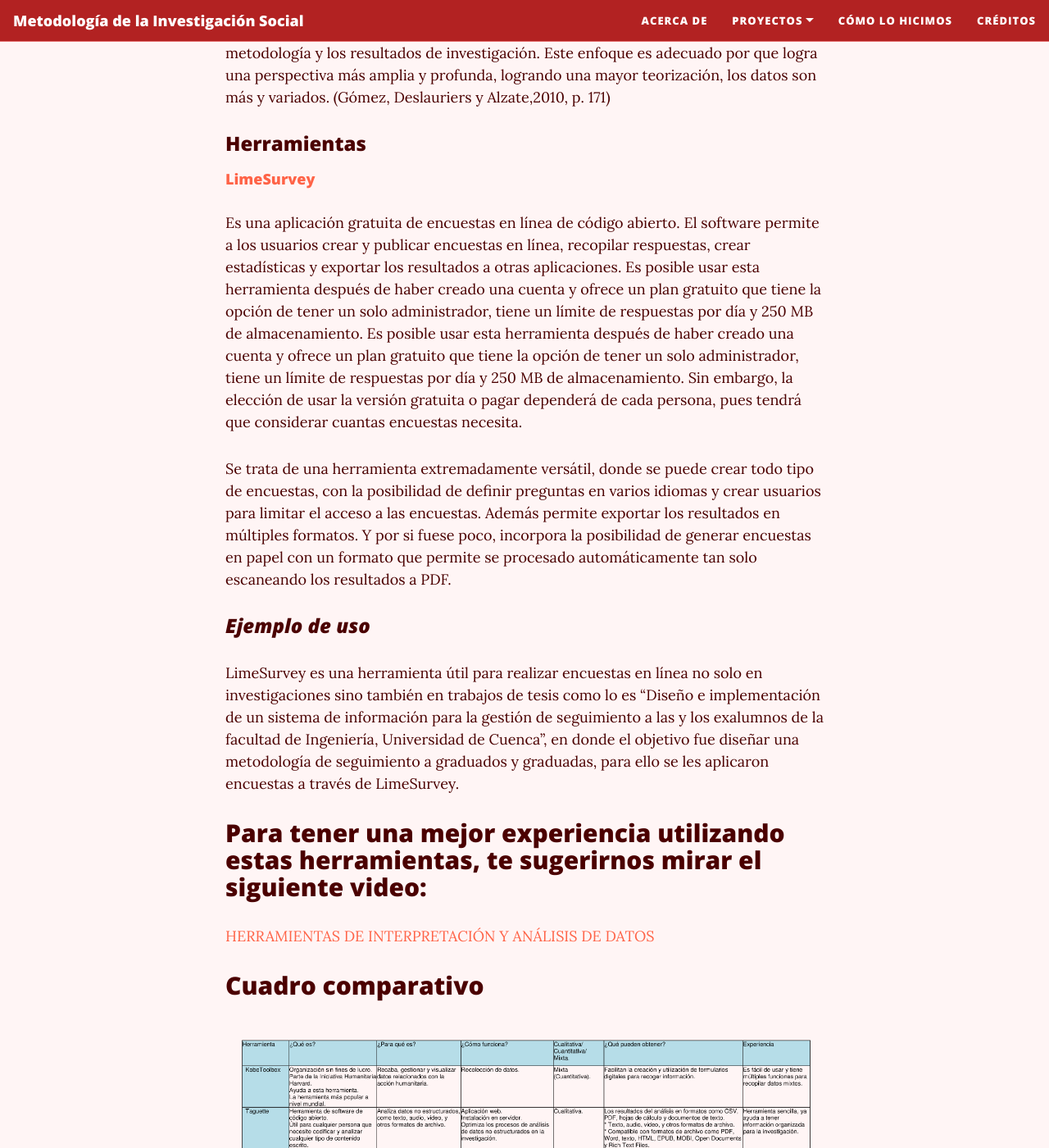
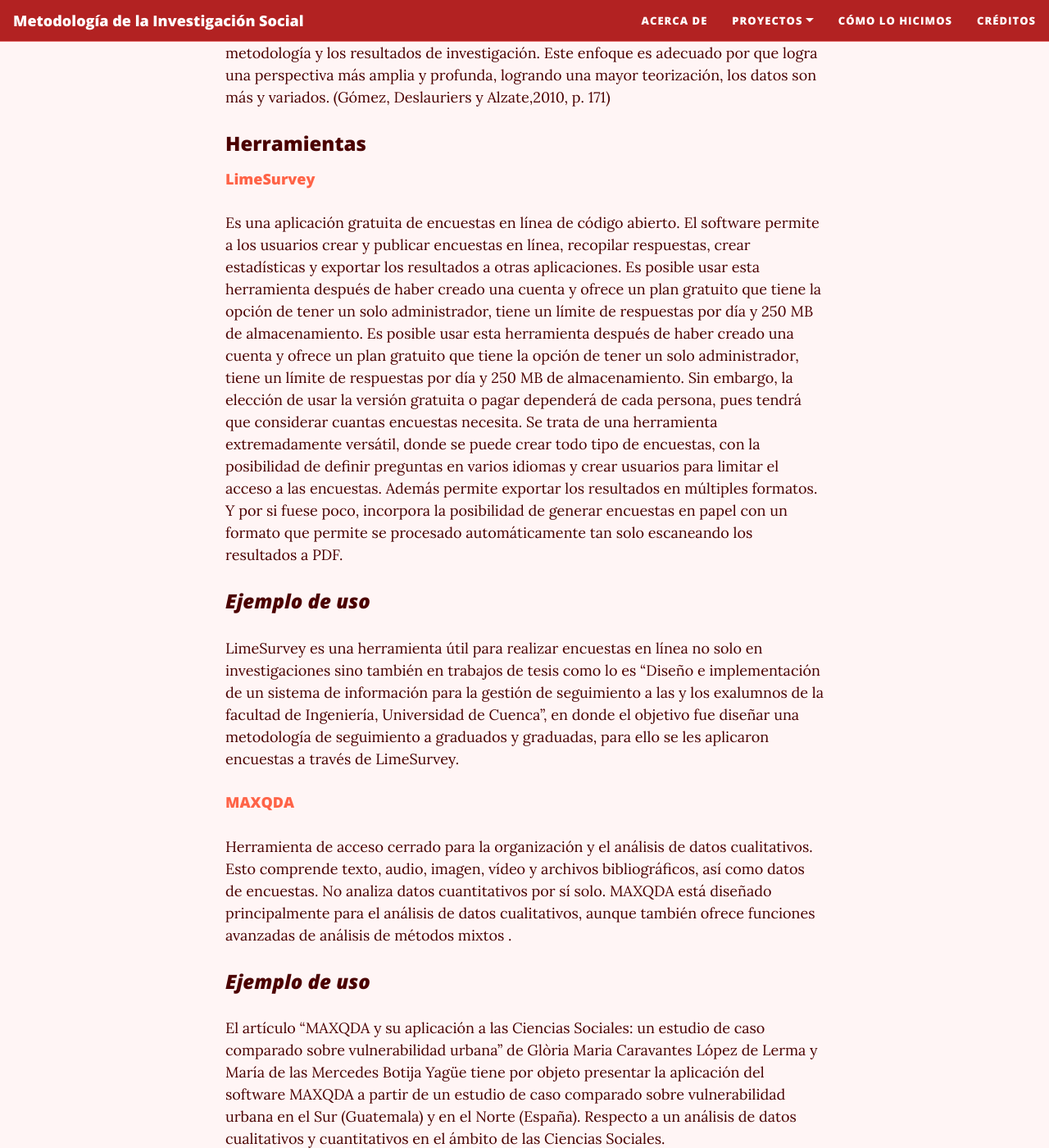
Before and after one commit to rosariorogel/metodologia, a Jekyll site: the page built from _pages/recolectando-datos.md, in a window 1280 px wide and 1400 px high, scrolled down 4247 px. Shown: the whole window at 82% size. Built offline with Jekyll 4.4.1, drawn with Linux system fonts in a browser that asks for light colours; nearby versions of some CDN libraries.

Commit message:
Update recolectando-datos.md
Agregué herramientas en datos mixtos.

```diff
--- a/_pages/recolectando-datos.md
+++ b/_pages/recolectando-datos.md
@@ -72,10 +72,13 @@
 #### [LimeSurvey](https://www.limesurvey.org/es)
 Es una aplicación gratuita de encuestas en línea de código abierto. El software permite a los usuarios crear y publicar encuestas en línea, recopilar respuestas, crear estadísticas y exportar los resultados a otras aplicaciones. Es posible usar esta herramienta después de haber creado una cuenta y ofrece un plan gratuito que tiene la opción de tener un solo administrador, tiene un límite de respuestas por día y 250 MB de almacenamiento. Es posible usar esta herramienta después de haber creado una cuenta y ofrece un plan gratuito que tiene la opción de tener un solo administrador, tiene un límite de respuestas por día y 250 MB de almacenamiento.
 Sin embargo, la elección de usar la versión gratuita o pagar dependerá de cada persona, pues tendrá que considerar cuantas encuestas necesita.
-
 Se trata de una herramienta extremadamente versátil, donde se puede crear todo tipo de encuestas, con la posibilidad de definir preguntas en varios idiomas y crear usuarios para limitar el acceso a las encuestas. Además permite exportar los resultados en múltiples formatos. Y por si fuese poco, incorpora la posibilidad de generar encuestas en papel con un formato que permite se procesado automáticamente tan solo escaneando los resultados a PDF.
 ### *Ejemplo de uso*
 LimeSurvey es una herramienta útil para realizar encuestas en línea no solo en investigaciones sino también en trabajos de tesis como lo es “Diseño e implementación de un sistema de información para la gestión de seguimiento a las y los exalumnos de la facultad de Ingeniería, Universidad de Cuenca”, en donde el objetivo fue diseñar una metodología de seguimiento a graduados y graduadas, para ello se les aplicaron encuestas a través de LimeSurvey.
+#### [MAXQDA](https://www.maxqda.com/es/)
+Herramienta de acceso cerrado para la organización y el análisis de datos cualitativos. Esto comprende texto, audio, imagen, vídeo y archivos bibliográficos, así como datos de encuestas. No analiza datos cuantitativos por sí solo. MAXQDA está diseñado principalmente para el análisis de datos cualitativos, aunque también ofrece funciones avanzadas de análisis de métodos mixtos  .
+### *Ejemplo de uso*
+ El artículo "MAXQDA y su aplicación a las Ciencias Sociales: un estudio de caso comparado sobre vulnerabilidad urbana" de Glòria Maria Caravantes López de Lerma y María de las Mercedes Botija Yagüe tiene por objeto presentar la aplicación del software MAXQDA a partir de un estudio de caso comparado sobre vulnerabilidad urbana en el Sur (Guatemala) y en el Norte (España). Respecto a un análisis de datos cualitativos y cuantitativos en el ámbito de las Ciencias Sociales.
 
 
 ## **Para tener una mejor experiencia utilizando estas herramientas, te sugerirnos mirar el siguiente video:**
```
